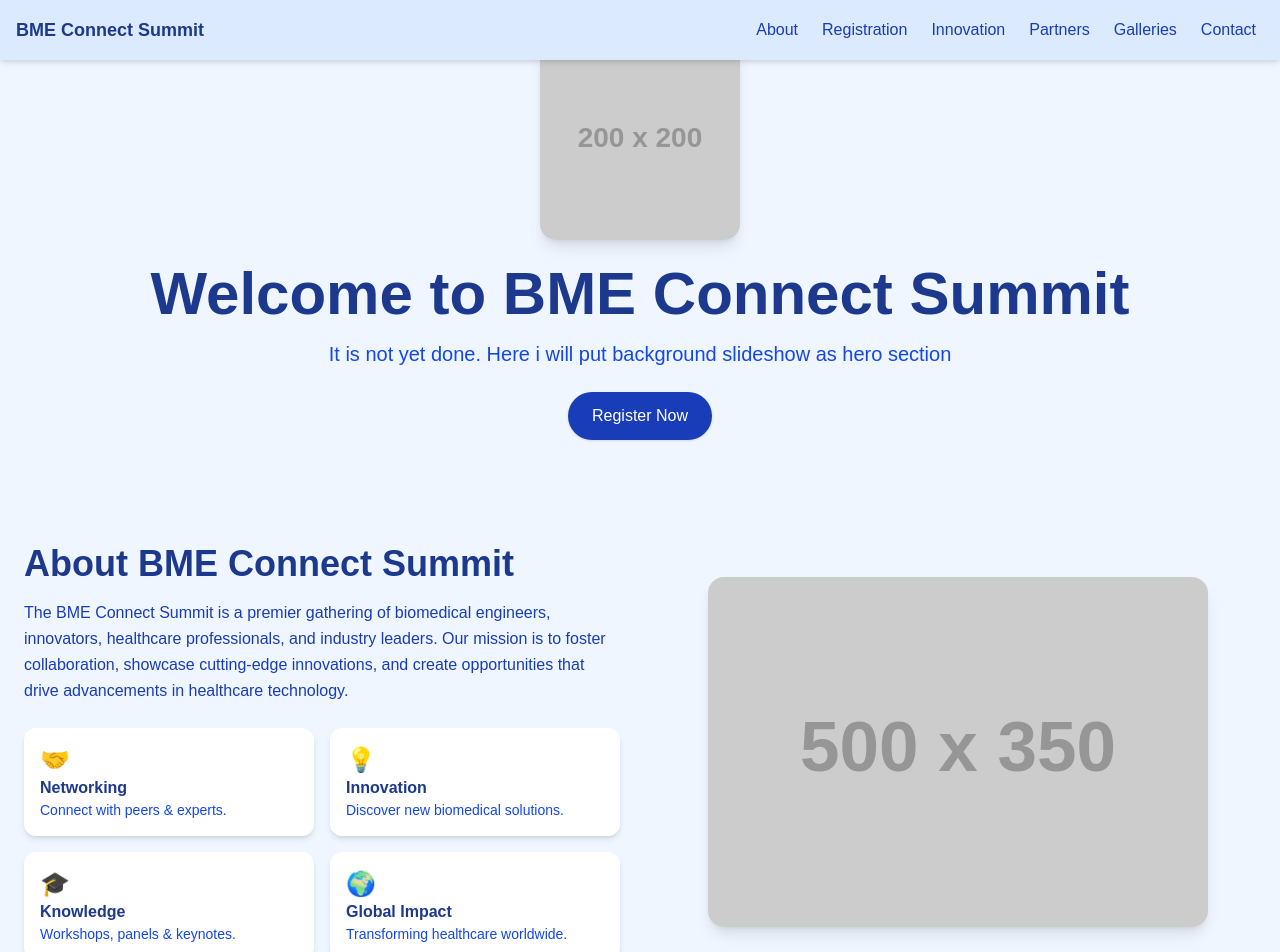
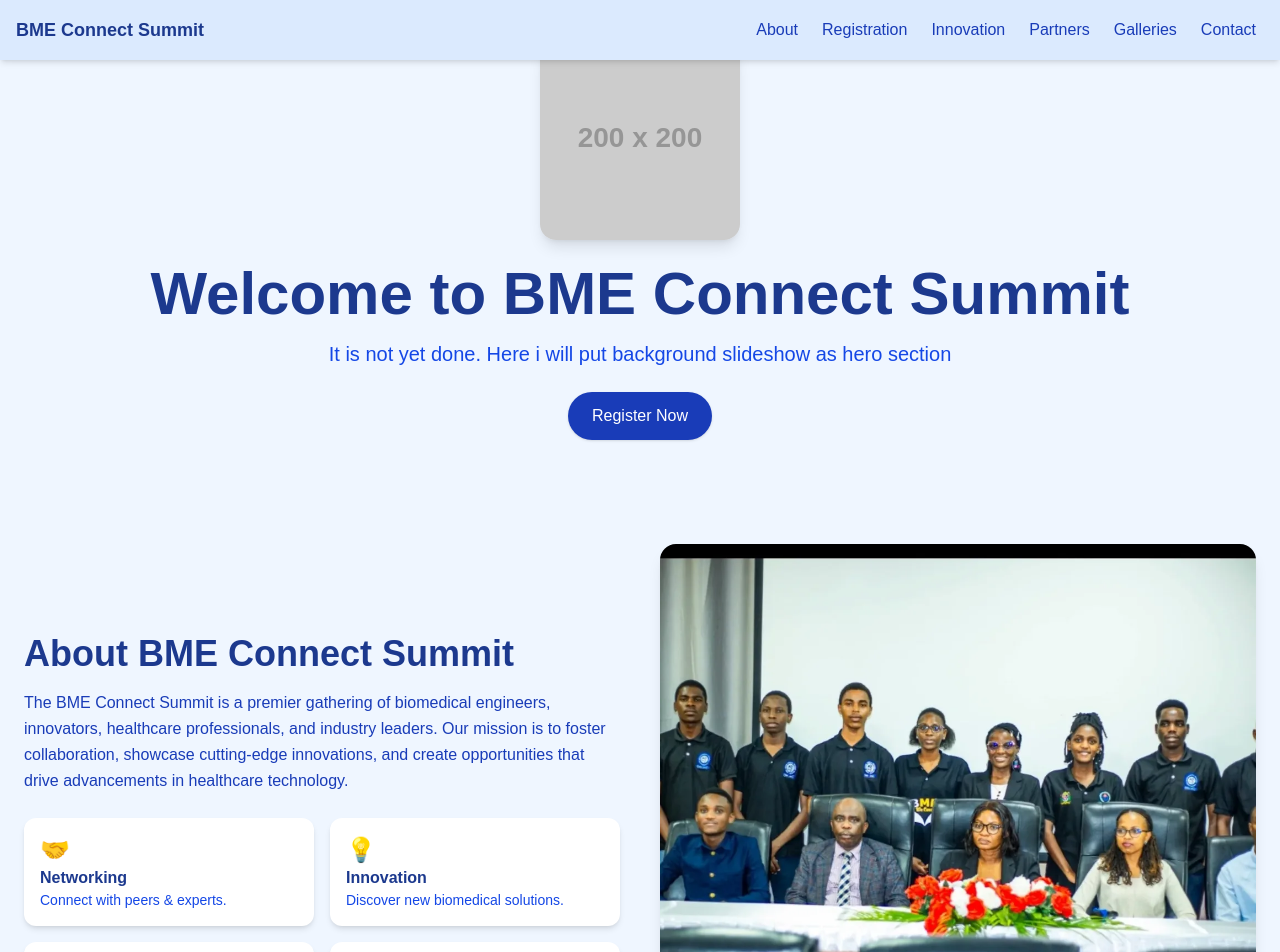
Before and after one commit to Jackson-zablon15/bmesummit, a Next.js app: page / in a window 1280 px wide. Shown: the top 952 px of the page. Built offline with nearby package versions, Linux system fonts and the light colour scheme.

Commit message:
add image on about us

```diff
--- a/src/components/About.tsx
+++ b/src/components/About.tsx
@@ -43,11 +43,11 @@ export default function About() {
 
         {/* Image Placeholder */}
         <div className="flex justify-center">
-          <img
-            src="https://via.placeholder.com/500x350"
-            alt="About BME Summit"
-            className="rounded-2xl shadow-lg"
-          />
+            <img
+              src="/aboutus.jpg"
+              alt="About Summit"
+              className="rounded-2xl shadow-lg"
+            />
         </div>
       </div>
     </section>
```
Also changed, not shown: public/aboutus.jpg (added).
